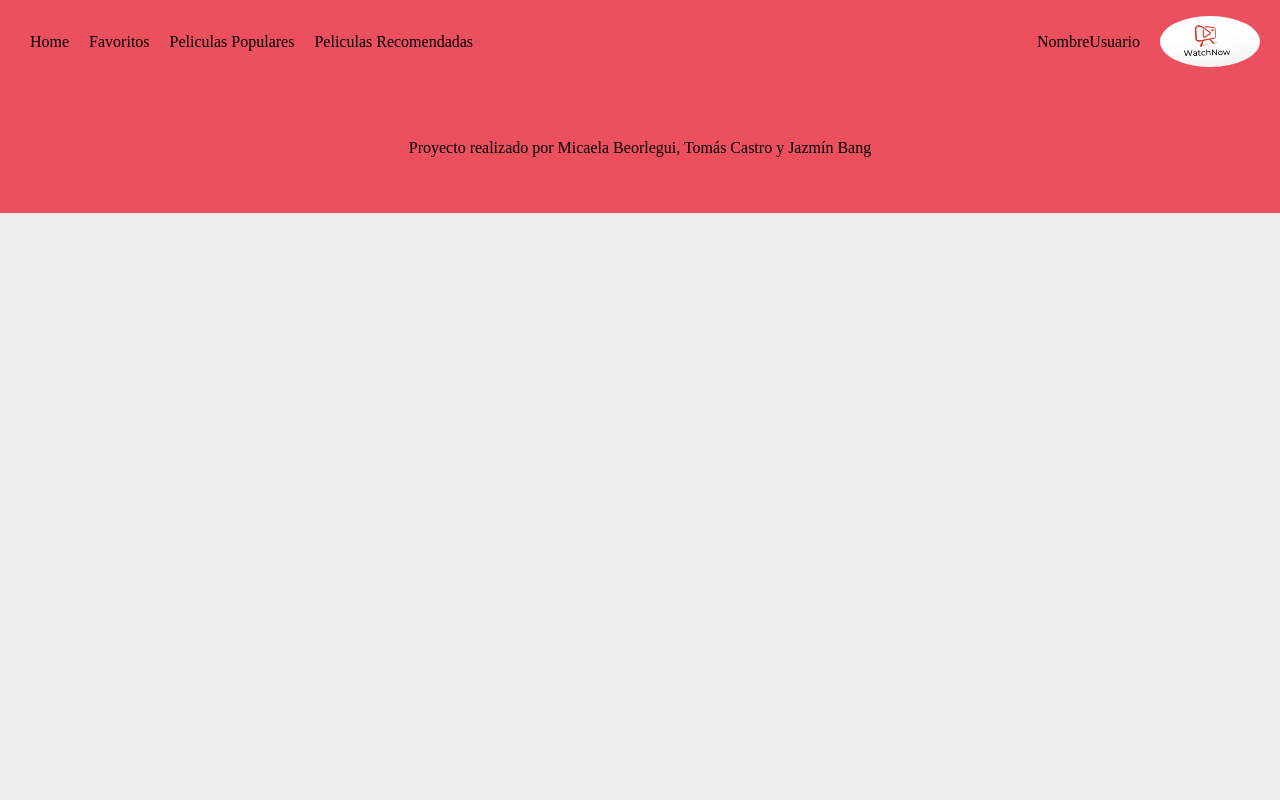
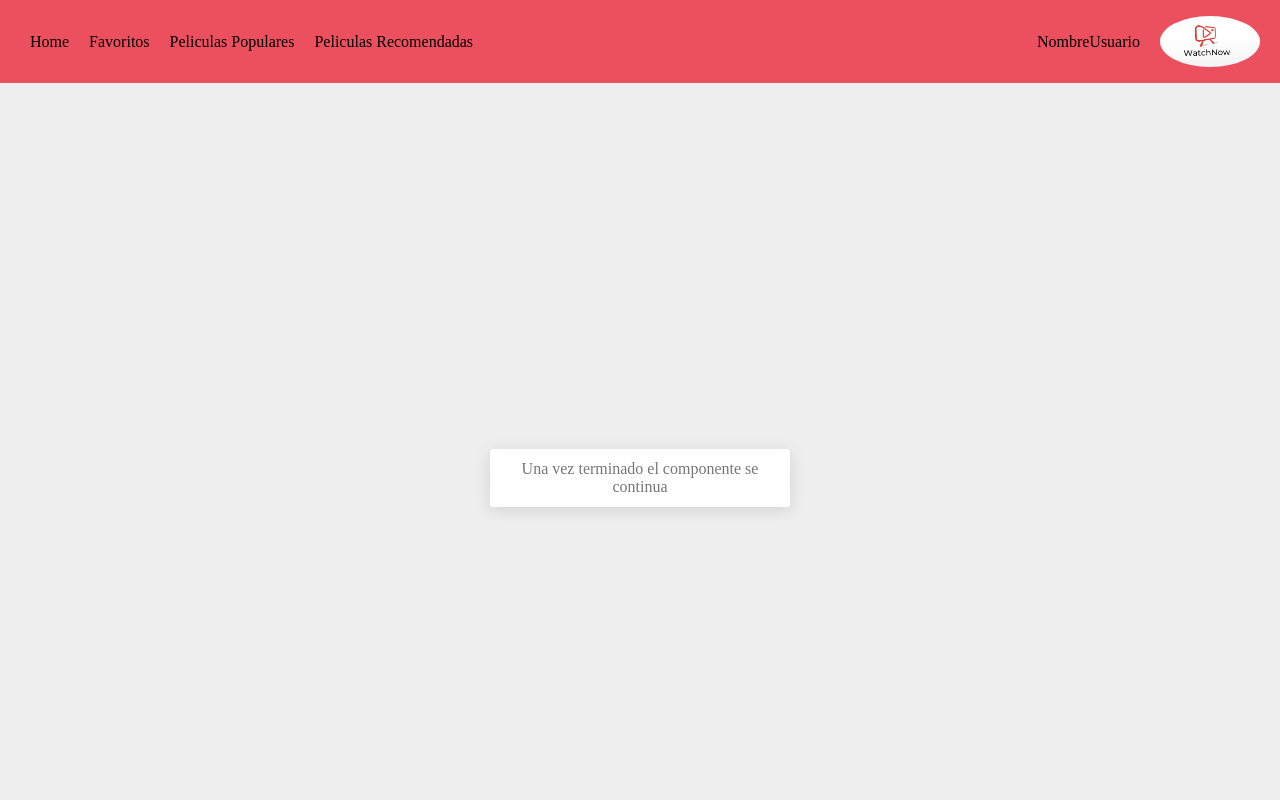
Before and after one commit to micabeorlegui/proyecto_react, a React (Create React App) app in the folder proyecto_react/: page /detalle in a window 1280 px wide. Shown: the top 800 px of the page. Built offline with nearby package versions, Linux system fonts and the light colour scheme.

Commit message:
Cree base del componente para detalle, arme la base de la pagina y el css para que quede prolijo, y esableci la ruta en el App para que quede funcional

```diff
--- a/proyecto_react/src/App.jsx
+++ b/proyecto_react/src/App.jsx
@@ -4,6 +4,7 @@ import Footer from "./components/Footer/Footer";
 import NotFound from "./components/pages/NotFound";
 import {Switch, Route} from 'react-router-dom';
 import Home from "./components/pages/Home";
+import Detalle from "./components/pages/Detalle"
 import PeliculasPopulares from "./components/pages/PeliculasPopulares";
 import PeliculasRecomendadas from "./components/pages/PeliculasRecomendadas";
 import SearchResults from "./components/pages/SearchResults";
@@ -15,7 +16,7 @@ function App() {
       <Switch>
         {/* {Cuando cada uno cree su componente y lo exporte, saque las comillas en component} */}
         <Route path="/" exact component={Home}/>
-        <Route path="/detalle" component={'Detalle'}/>
+        <Route path="/detalle" component={Detalle}/>
         <Route path="/favoritos" component={'Favoritos'}/>
         <Route path="/search" component={SearchResults}/>
         <Route path="/populares" component={PeliculasPopulares}/>
--- /dev/null
+++ b/proyecto_react/src/components/PeliculaDetail/PeliculaDetail.css
@@ -0,0 +1,36 @@
+.main-detail {
+    display: flex;
+    justify-content: center;
+    align-items: center;
+    min-height: 100vh;
+}
+
+.movie-detail {
+    color: #777;
+    font-size: 16px;
+    padding: 8px;
+    margin-bottom: 10px;
+    width: 300px;
+    background: #fff;
+    border-radius: 3px;
+    box-shadow: 0 3px 15px rgba(58, 59, 69, 0.15);
+    text-align: center;
+}
+
+.movie-detail img {
+    width: 100%;
+    margin-bottom: 20px;
+}
+
+.movie-detail:hover,
+.active {
+    box-shadow: 0px 0px 10px 5px rgba(58, 59, 69, 0.25);
+}
+
+.movie-detail p {
+    margin: 3px 0;
+}
+
+.movie-detail h2 {
+    margin: 2px 0;
+}
--- /dev/null
+++ b/proyecto_react/src/components/PeliculaDetail/PeliculaDetail.js
@@ -0,0 +1,10 @@
+import React from "react";
+import "./PeliculaDetail.css"
+import { Component } from "react";
+
+class PeliculaDetail extends Component {
+
+
+}
+
+export default PeliculaDetail;
--- a/proyecto_react/src/components/pages/Detalle.js
+++ b/proyecto_react/src/components/pages/Detalle.js
@@ -0,0 +1,14 @@
+import React from 'react';
+import PeliculaDetail from "../PeliculaDetail/PeliculaDetail"
+
+const Detalle = (props) => {
+  return (
+    <main className="main-detail">
+      <article className="movie-detail">
+        <p>Una vez terminado el componente se continua</p>
+      </article>
+    </main>
+  );
+};
+
+export default Detalle;
```
